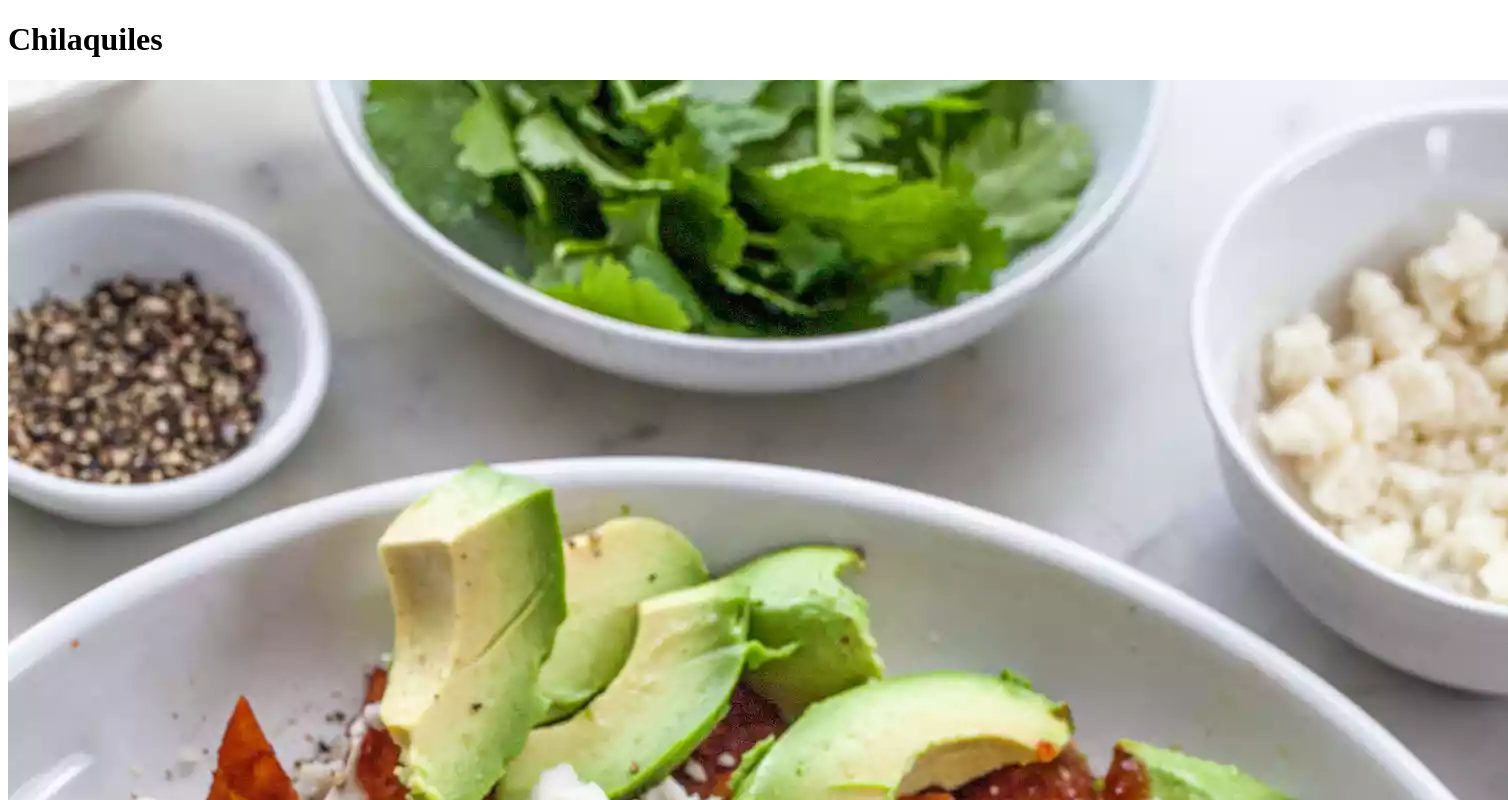
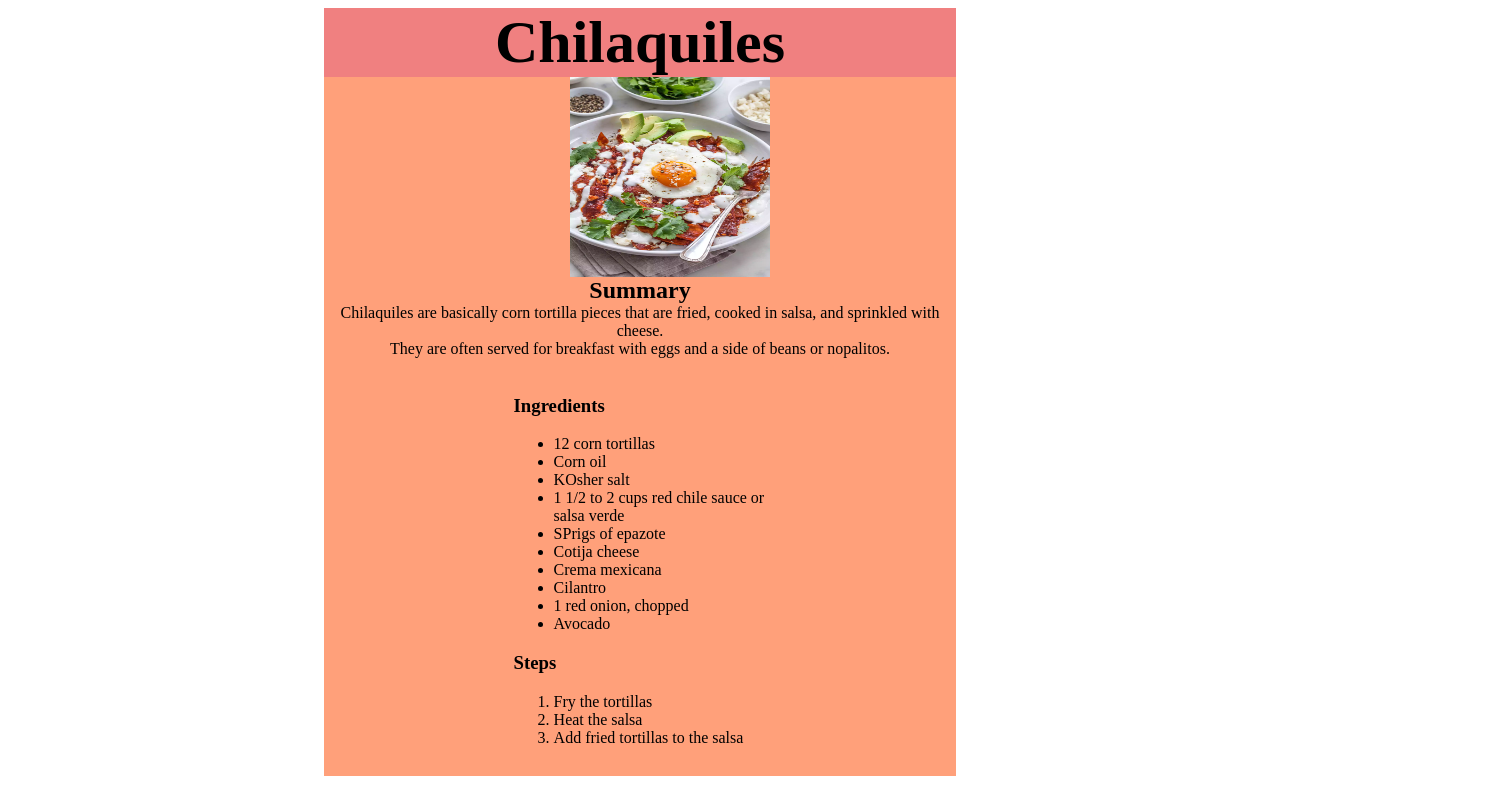
Before and after one commit to PPcampt/odin-recipes, a plain HTML site: page recipes/chilaquiles.html in a window 1280 px wide. Shown: the top 800 px of the page, 1508 px wide, since content can reach past the window. Drawn offline with Linux system fonts and the light colour scheme.

Commit message:
Add CSS style to main page,and recipes

```diff
--- a/recipes/chilaquiles.html
+++ b/recipes/chilaquiles.html
@@ -4,21 +4,28 @@
     <meta charset="UTF-8">
     <meta http-equiv="X-UA-Compatible" content="IE=edge">
     <meta name="viewport" content="width=device-width, initial-scale=1.0">
+    <link rel="stylesheet" href="styles.css">
     <title>Chilaquiles Recipe</title>
 </head>
 <body>
-    <h1>Chilaquiles</h1>
-    <img src="chilaquiles.jpg" alt="Chilaquiles with an egg">
+    <h1 class="headers chilaquilesbackground">Chilaquiles</h1>
 
-    <h2>Summary</h2>
+    <div class="background" style="background-color: lightsalmon;">
+        <img class="images"  src="chilaquiles.jpg" alt="Chilaquiles with an egg">
 
-    <p>Chilaquiles are basically corn tortilla pieces that are
-    fried, cooked in salsa, and sprinkled with cheese. They are
-    often served for breakfast with eggs and a side of beans or
+        <h2 class="center">Summary</h2>
+
+        <p class="center">Chilaquiles are basically corn tortilla pieces that are
+        fried, cooked in salsa, and sprinkled with cheese.</p>
+        <p class="center">
+        They are often served for breakfast with eggs and a side of beans or
         nopalitos.
         </p>
+        <br>
 
+        <div class="bulletpoints">
             <h3>Ingredients</h3>
+
             <ul>
                 <li>12 corn tortillas</li>
                 <li>Corn oil</li>
@@ -31,7 +38,9 @@
                 <li>1 red onion, chopped</li>
                 <li>Avocado</li>
             </ul>
+        </div>
 
+        <div class="bulletpoints">
             <h3>Steps</h3>
 
             <ol>
@@ -39,6 +48,8 @@
                 <li>Heat the salsa</li>
                 <li>Add fried tortillas to the salsa</li>
             </ol>
+        </div>
+    </div>
 
 </body>
 </html>
--- /dev/null
+++ b/recipes/styles.css
@@ -0,0 +1,45 @@
+
+.headers {
+    text-align: center;
+    font-family: 'Times New Roman', Times, serif;
+    font-size: 60px;
+    font-weight: bold;
+    margin: 0 auto;
+    width: 50%;
+}
+
+.chilaquilesbackground{
+    background-color: lightcoral;
+}
+
+.lasagnabackground {
+    background-color: lightseagreen;
+}
+
+.tacosbackground {
+    background-color: maroon;
+}
+
+
+.images{
+    width: 200px;
+    height: 200px;
+    margin: 0 39%;
+    display: block;
+}
+
+.center {
+    text-align: center;
+    margin: 0 auto;
+}
+
+.bulletpoints {
+    width: 40%;
+    margin: 0 auto;
+}
+
+.background {
+    width: 50%;
+    margin: 0 auto;
+    padding-bottom: 1%;
+}
--- /dev/null
+++ b/style.css
@@ -0,0 +1,34 @@
+.headers {
+    text-align: center;
+    margin: 10px auto;
+    color: black;
+    font-weight: bold;
+    font-family:'Times New Roman', Times, serif;
+    background-color: lightgreen;
+    width: 50%;
+}
+
+.center {
+    display: block;
+    margin-left: auto;
+    margin-right: auto;
+    text-align: center;
+    margin: 0 auto;
+  }
+
+
+.images {
+    width: 40%;
+}
+
+.textCenter {
+    text-align: center;
+    margin: 0 auto;
+    width: 15%;
+}
+
+
+.recipes {
+    font-family: 'Times New Roman', Times, serif;
+    font-size: large;
+}
```
Also changed, not shown: index.html (+13 -7 lines), recipes/lasagna.html (+15 -6 lines), recipes/tacos.html (+15 -4 lines). Lines whose indentation alone changed are shown as unchanged.
